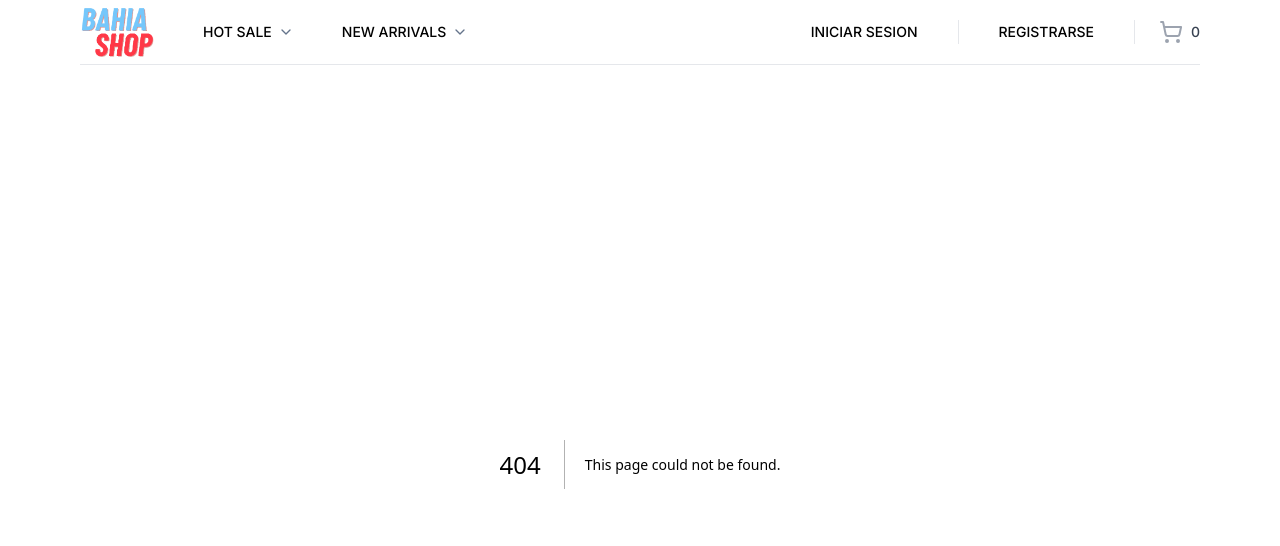
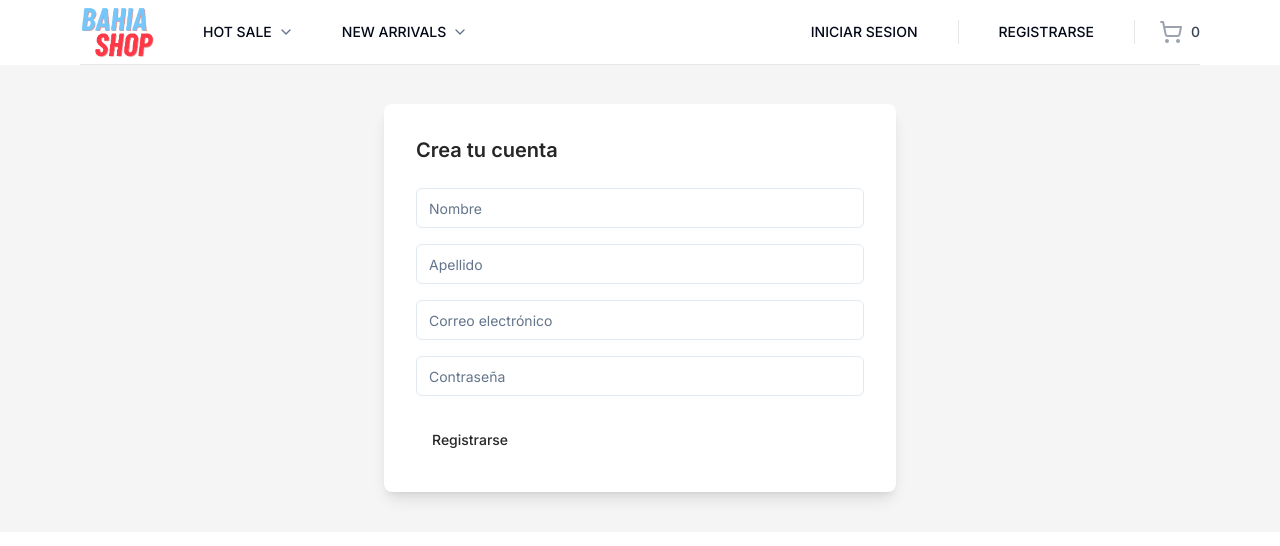
Before and after one commit to santiMercado0694/ProyectoIaw2024, a Next.js app in the folder bahiashop/: page /SignUp in a window 1280 px wide. Before the commit this address had no page. Shown: the top 546 px of the page. Built offline with nearby package versions, Linux system fonts and the light colour scheme.

Commit message:
diseño inicial de login y register

```diff
--- /dev/null
+++ b/bahiashop/src/app/(auth)/SignIn/page.tsx
@@ -0,0 +1,56 @@
+"use client"
+
+import { Button} from "../../../components/ui/button";
+import { Input } from "../../../components/ui/input";
+import { useState } from "react";
+
+export default function Signin(): JSX.Element {
+    const [email, setEmail] = useState("");
+    const [password, setPassword] = useState("");
+
+    const handleLogin = () => {
+      // Aquí puedes agregar la lógica de autenticación con tu backend
+      console.log("Email:", email);
+      console.log("Password:", password);
+    };
+
+    return (
+      <section className="h-full bg-neutral-100 dark:bg-neutral-700">
+        <div className="container h-full p-10">
+          <div className="flex h-full items-center justify-center text-neutral-800 dark:text-neutral-200">
+            <div className="w-full max-w-lg">
+              <div className="block rounded-lg bg-white shadow-lg dark:bg-neutral-800">
+                <div className="p-8">
+                  <h1 className="text-xl font-semibold mb-6">
+                    Inicia sesión en tu cuenta
+                  </h1>
+                  <form>
+                    <Input
+                      type="email"
+                      placeholder="Correo electrónico"
+                      value={email}
+                      onChange={(e) => setEmail(e.target.value)}
+                      className="mb-4"
+                    />
+                    <Input
+                      type="password"
+                      placeholder="Contraseña"
+                      value={password}
+                      onChange={(e) => setPassword(e.target.value)}
+                      className="mb-6"
+                    />
+                    <Button
+                      variant="ghost"
+                      onClick={handleLogin}
+                    >
+                      Iniciar sesión
+                    </Button>
+                  </form>
+                </div>
+              </div>
+            </div>
+          </div>
+        </div>
+      </section>
+    );
+  }
--- /dev/null
+++ b/bahiashop/src/app/(auth)/SignUp/page.tsx
@@ -0,0 +1,74 @@
+"use client"
+
+import { Button} from "../../../components/ui/button";
+import { Input } from "../../../components/ui/input";
+import { useState } from "react";
+
+export default function Signup(): JSX.Element {
+  const [firstName, setFirstName] = useState("");
+  const [lastName, setLastName] = useState("");
+  const [email, setEmail] = useState("");
+  const [password, setPassword] = useState("");
+
+  const handleSignup = () => {
+    // Aquí puedes agregar la lógica de registro con tu backend
+    console.log("Nombre:", firstName);
+    console.log("Apellido:", lastName);
+    console.log("Email:", email);
+    console.log("Contraseña:", password);
+  };
+
+  return (
+    <section className="h-full bg-neutral-100 dark:bg-neutral-700">
+      <div className="container h-full p-10">
+        <div className="flex h-full items-center justify-center text-neutral-800 dark:text-neutral-200">
+          <div className="w-full max-w-lg">
+            <div className="block rounded-lg bg-white shadow-lg dark:bg-neutral-800">
+              <div className="p-8">
+                <h1 className="text-xl font-semibold mb-6">
+                  Crea tu cuenta
+                </h1>
+                <form>
+                  <Input
+                    type="text"
+                    placeholder="Nombre"
+                    value={firstName}
+                    onChange={(e) => setFirstName(e.target.value)}
+                    className="mb-4"
+                  />
+                  <Input
+                    type="text"
+                    placeholder="Apellido"
+                    value={lastName}
+                    onChange={(e) => setLastName(e.target.value)}
+                    className="mb-4"
+                  />
+                  <Input
+                    type="email"
+                    placeholder="Correo electrónico"
+                    value={email}
+                    onChange={(e) => setEmail(e.target.value)}
+                    className="mb-4"
+                  />
+                  <Input
+                    type="password"
+                    placeholder="Contraseña"
+                    value={password}
+                    onChange={(e) => setPassword(e.target.value)}
+                    className="mb-6"
+                  />
+                  <Button
+                    variant="ghost" // Cambié el valor de variant a "primary" para un botón de registro
+                    onClick={handleSignup}
+                  >
+                    Registrarse
+                  </Button>
+                </form>
+              </div>
+            </div>
+          </div>
+        </div>
+      </div>
+    </section>
+  );
+}
--- a/bahiashop/src/components/Navbar.tsx
+++ b/bahiashop/src/components/Navbar.tsx
@@ -32,7 +32,7 @@ const Navbar = () => {
                                 <div className="hidden lg:flex lg:flex-1 lg:items-center lg:justify-end lg:space-x-6">
                                     {user ? null : (
                                         <Link
-                                            href='/sign-in'
+                                            href='/SignIn'
                                             className={buttonVariants({
                                                 variant: "ghost",
                                             })}>
@@ -51,7 +51,7 @@ const Navbar = () => {
                                         <p></p>
                                     ) : (
                                         <Link
-                                            href={'/sign-up'}
+                                            href={'/SignUp'}
                                             className={buttonVariants({
                                                 variant: "ghost",
                                             })}>
--- /dev/null
+++ b/bahiashop/src/components/ui/input.tsx
@@ -0,0 +1,25 @@
+import * as React from "react"
+
+import { cn } from "@/lib/utils"
+
+export interface InputProps
+  extends React.InputHTMLAttributes<HTMLInputElement> {}
+
+const Input = React.forwardRef<HTMLInputElement, InputProps>(
+  ({ className, type, ...props }, ref) => {
+    return (
+      <input
+        type={type}
+        className={cn(
+          "flex h-10 w-full rounded-md border border-input bg-background px-3 py-2 text-sm ring-offset-background file:border-0 file:bg-transparent file:text-sm file:font-medium placeholder:text-muted-foreground focus-visible:outline-none focus-visible:ring-2 focus-visible:ring-ring focus-visible:ring-offset-2 disabled:cursor-not-allowed disabled:opacity-50",
+          className
+        )}
+        ref={ref}
+        {...props}
+      />
+    )
+  }
+)
+Input.displayName = "Input"
+
+export { Input }
```
